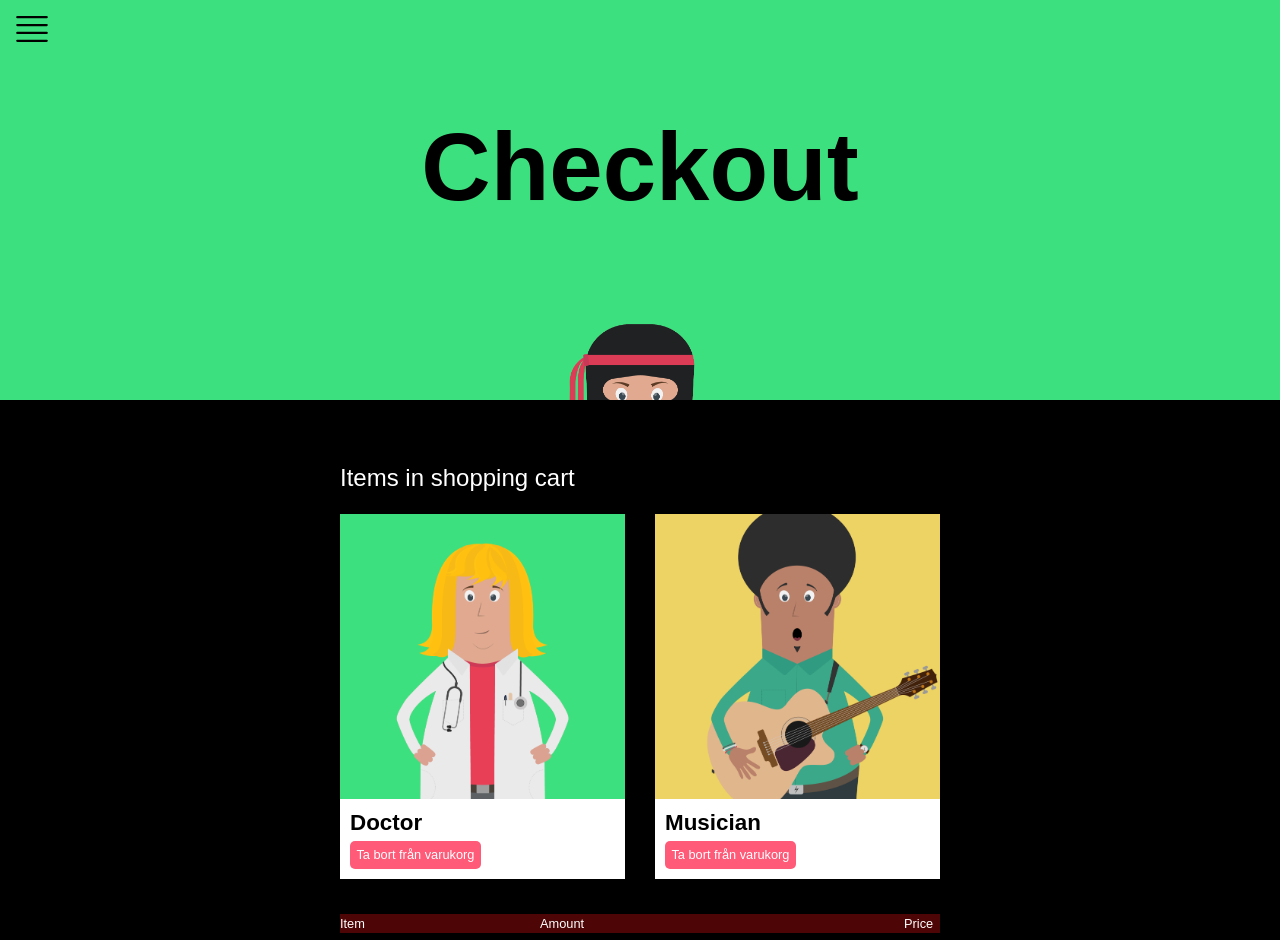
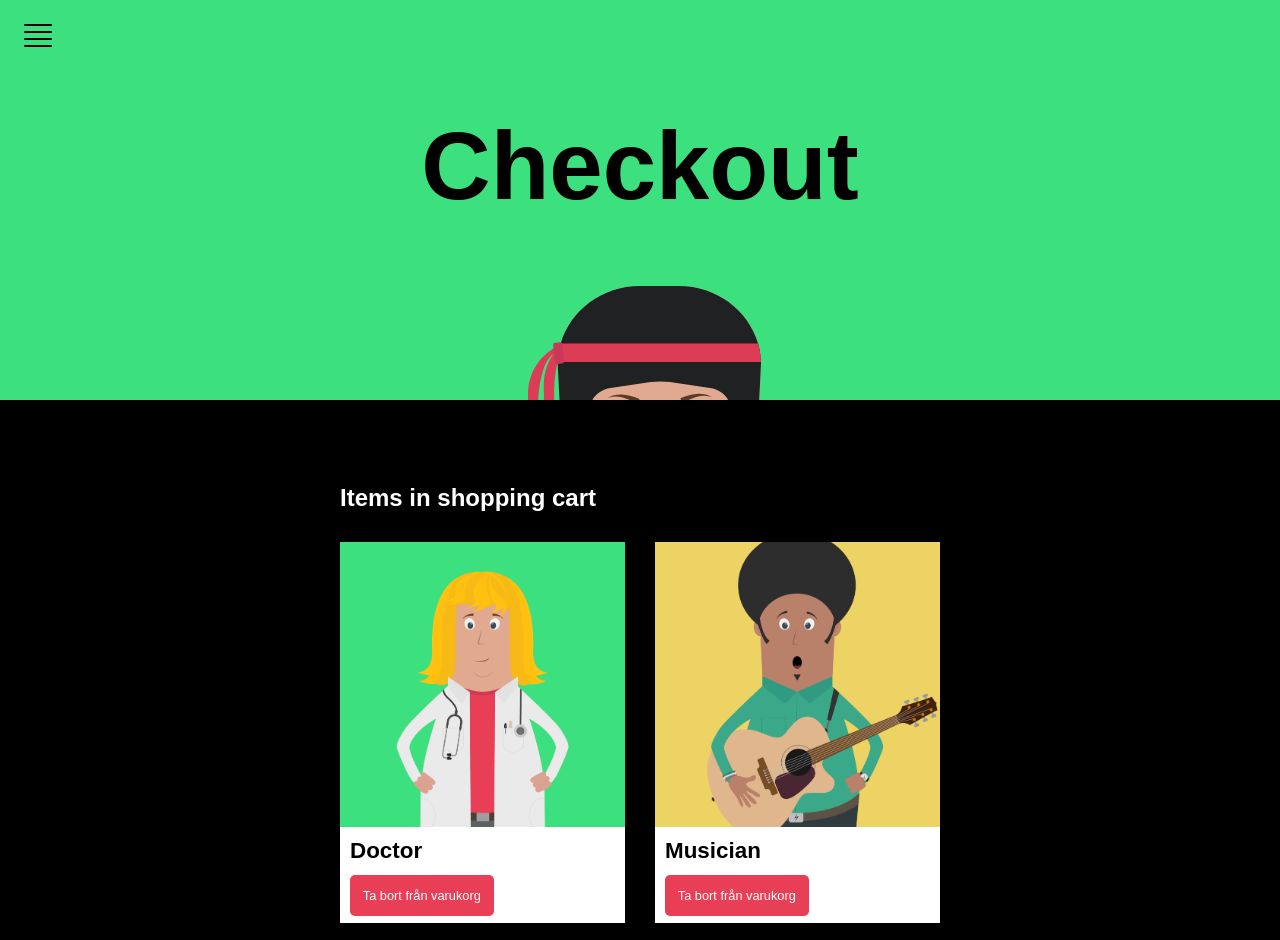
Before and after one commit to ProgrammerMarcus/lexicon-poster-shop, a plain HTML site: page checkout.html in a window 1280 px wide. Shown: the top 940 px of the page. Drawn offline with Linux system fonts and the light colour scheme.

Commit message:
improved header html, css improvements and cleanup

```diff
--- a/checkout.html
+++ b/checkout.html
@@ -3,14 +3,14 @@
   <head>
     <meta charset="UTF-8" />
     <meta name="viewport" content="width=device-width, initial-scale=1.0" />
-    <title>Poster Shop</title>
+    <title>Checkout</title>
     <link rel="stylesheet" href="style.css" />
   </head>
   <body>
     <header>
-      <img src="assets/char-2.png" alt="Hidden Ninja" />
       <object data="/assets/navicon.svg" type="image/svg+xml"></object>
       <h1>Checkout</h1>
+      <object data="/assets/ninjahead.svg" type="image/svg+xml"></object>
     </header>
     <main class="checkout">
         <h2>Items in shopping cart</h2>
--- a/style.css
+++ b/style.css
@@ -1,33 +1,30 @@
+:root {
+  --btn-red: rgb(232, 63, 87);
+  --bg-green: rgb(61, 224, 126);
+  --fot-grey: rgb(51, 51, 51);
+}
+
 body {
   font-family: Arial, Helvetica, sans-serif;
   margin: 0;
 }
 
 header {
-  display: flex;
-  place-content: center;
-  background: rgb(61, 224, 126);
+  display: grid;
+  background-color: var(--bg-green);
   overflow: hidden;
   height: 50svh;
   font-size: 3em;
+  align-content: space-between;
 
-  > img {
-    position: relative;
-    top: 70%;
+  :first-child {
+    margin: 1.5rem 0 0 1.5rem;
   }
 
-  > object {
-    position: absolute;
-    width: 2rem;
-    left: 1rem;
-    top: 1rem;
+  :nth-child(n + 2) {
+    justify-self: center;
   }
 
-  > h1 {
-    position: absolute;
-    top: calc(30% - 2em);
-    font-size: 2em;
-  }
 }
 
 main {
@@ -41,13 +38,11 @@ main {
 
   .item {
     display: grid;
-    flex-direction: column;
-    justify-content: center;
-    align-content: space-between;
     align-items: flex-start;
     justify-items: start;
     color: white;
     grid-column: span 2;
+    grid-template-rows: auto 2em 1fr 2em;
 
     > span {
       color: white;
@@ -56,11 +51,7 @@ main {
       margin-top: 0.5em;
     }
 
-    > p {
-      font-size: 0.8em;
-    }
-
-    > a {
+    > p, > a {
       font-size: 0.8em;
     }
 
@@ -69,7 +60,7 @@ main {
     }
 
     > a {
-      background-color: rgb(255, 90, 120);
+      background-color: var(--btn-red);
       border: none;
       padding: 0.5em;
       border-radius: 5px;
@@ -78,12 +69,12 @@ main {
     }
   }
 
-  .item:nth-last-child(2),
-  .item:nth-last-child(1) {
+  .item:nth-last-child(-n + 2) {
     background-color: white;
     padding-bottom: 10px;
     grid-row: 5;
     grid-column: span 3;
+    grid-template-rows: auto 3.5rem 1fr 2rem;
 
     > span {
       color: black;
@@ -103,14 +94,13 @@ main {
 footer {
   display: grid;
   padding: 40px 0 80px 0;
-  background-color: rgb(55, 55, 55);
+  background-color: rgb(51, 51, 51);
   grid-template-columns: repeat(3, 230px);
   color: white;
   font-size: 0.8em;
-  align-items: center;
-  justify-content: center;
+  place-content: center;
   justify-items: left;
-  align-content: center;
+  gap: 0.3rem;
 
   > h2 {
     font-size: 1.8em;
@@ -128,39 +118,37 @@ footer {
 }
 
 .checkout {
-
     grid-template-columns: repeat(6, calc(1fr * 0.8));
     color: white;
     gap: 0;
 
     > h2 {
-        color: white;
         grid-column: span 6;
-        padding: 0;
-        margin: 0 0 0.5em 0;
-        font-weight: normal;
     }
 
     > .item:nth-last-of-type(2) {
-        margin: 10px 15px 30px 0
+        margin: 10px 15px 30px 0;
     }
 
     > .item:nth-last-of-type(1) {
-        margin: 10px 0 30px 15px
+        margin: 10px 0 30px 15px;
     }
 
     > .item {
         grid-column: span 3;
+        grid-template-rows: auto 3em 3em;
         background-color: white;
-        padding-bottom: 10px;
 
         > span {
             color: black;
-            margin-bottom: 0.2em;
         }
 
         > a, span {
             margin-left: 10px;
+        }
+
+        > a {
+          padding: 1em;
         }
 
     }
@@ -172,8 +160,7 @@ footer {
 
     > a {
         grid-column: span 6;
-        background-color: rgb(255, 90, 120);
-        border: none;
+        background-color: var(--btn-red);
         padding: 0.5em;
         border-radius: 5px;
         color: white;
@@ -189,7 +176,7 @@ footer {
 
     > span:nth-child(-n + 6) {
         background-color: rgb(78, 5, 5);
-        padding: 2px 0;
+        padding: 4px 0;
         font-size: 0.8em;
     }
 
```
Also changed, not shown: index.html (+1 -1 lines).
